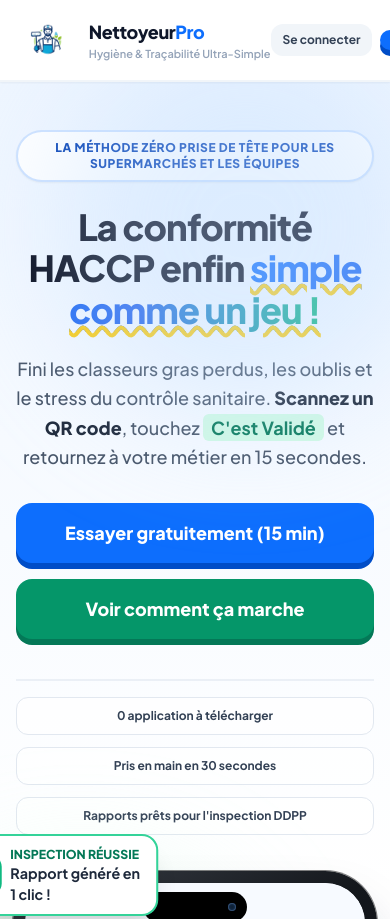
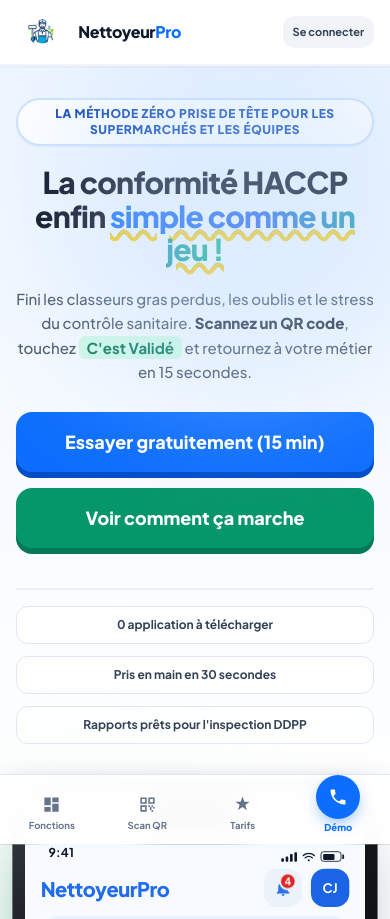
Before and after one commit to Chriscorp/nettoyeur-pro-site, a plain HTML site: page index.html in a window 390 px wide. Shown: the top 919 px of the page. Drawn offline with nearby package versions, Linux system fonts and the light colour scheme.

Commit message:
Version webapp mobile : header sans debordement, barre d'onglets fixe, meta PWA

```diff
--- a/index.html
+++ b/index.html
@@ -1,6 +1,11 @@
 <!DOCTYPE html><html class="scroll-smooth" lang="fr"><head>
 <meta charset="utf-8">
-<meta content="width=device-width, initial-scale=1.0" name="viewport">
+<meta content="width=device-width, initial-scale=1.0, viewport-fit=cover" name="viewport">
+<meta name="theme-color" content="#0d6efd">
+<meta name="apple-mobile-web-app-capable" content="yes">
+<meta name="apple-mobile-web-app-status-bar-style" content="default">
+<meta name="apple-mobile-web-app-title" content="NettoyeurPro">
+<meta name="format-detection" content="telephone=no">
 <title>NettoyeurPro - La conformité HACCP &amp; le nettoyage simples comme un jeu d'enfant</title>
 <!-- Google Fonts: Plus Jakarta Sans for ultra-friendly, readable modern UI -->
 <link href="https://fonts.googleapis.com" rel="preconnect">
@@ -138,18 +143,18 @@
   }
 </style>
 </head>
-<body class="font-sans text-slate-800 bg-[#f8faff] antialiased selection:bg-brand-blue selection:text-white">
+<body class="font-sans text-slate-800 bg-[#f8faff] antialiased selection:bg-brand-blue selection:text-white overflow-x-hidden">
 <!-- BEGIN: MainHeader -->
 <header class="sticky top-0 z-50 bg-white/95 backdrop-blur-md border-b-2 border-slate-100 shadow-sm transition-all" data-purpose="primary-navbar">
-<div class="max-w-7xl mx-auto px-4 sm:px-6 lg:px-8 h-20 flex items-center justify-between">
+<div class="max-w-7xl mx-auto px-4 sm:px-6 lg:px-8 h-16 sm:h-20 flex items-center justify-between gap-2">
 <!-- Brand Logo -->
 <a class="flex items-center gap-2.5 group shrink-0" href="#" title="Retour à l'accueil NettoyeurPro">
-<img src="logos/logo-np.png" alt="NettoyeurPro" class="h-12 sm:h-14 w-auto shrink-0 group-hover:scale-105 transition-transform" width="288" height="220">
+<img src="logos/logo-np.png" alt="NettoyeurPro" class="h-10 sm:h-14 w-auto shrink-0 group-hover:scale-105 transition-transform" width="288" height="220">
 <div class="flex flex-col min-w-0">
 <div class="flex items-center gap-1.5 whitespace-nowrap">
-<span class="text-lg sm:text-xl font-black tracking-tight text-slate-900">Nettoyeur<span class="text-brand-blue">Pro</span></span>
+<span class="text-base sm:text-xl font-black tracking-tight text-slate-900">Nettoyeur<span class="text-brand-blue">Pro</span></span>
 </div>
-<span class="text-[11px] font-semibold text-slate-400 whitespace-nowrap">Hygiène &amp; Traçabilité Ultra-Simple</span>
+<span class="hidden xs:block sm:block text-[10px] sm:text-[11px] font-semibold text-slate-400 whitespace-nowrap">Hygiène &amp; Traçabilité Ultra-Simple</span>
 </div>
 </a>
 <!-- Desktop Nav Links -->
@@ -164,12 +169,12 @@
 </a>
 </nav>
 <!-- Action Buttons -->
-<div class="flex items-center gap-2 sm:gap-3">
-<a class="inline-flex items-center justify-center px-3 py-2 sm:px-4 sm:py-2.5 rounded-xl text-xs sm:text-sm font-bold text-slate-700 bg-slate-100 hover:bg-slate-200 transition-colors whitespace-nowrap" href="https://nettoyeurpro.app.a0.dev/signin" target="_blank" rel="noopener">
+<div class="flex items-center gap-2 sm:gap-3 shrink-0">
+<a class="inline-flex items-center justify-center px-2.5 py-2 sm:px-4 sm:py-2.5 rounded-xl text-[11px] sm:text-sm font-bold text-slate-700 bg-slate-100 hover:bg-slate-200 transition-colors whitespace-nowrap" href="https://nettoyeurpro.app.a0.dev/signin" target="_blank" rel="noopener">
           Se connecter
 </a>
-<a class="tactile-press tactile-btn-blue inline-flex items-center gap-2 px-3.5 sm:px-5 py-2.5 sm:py-3 rounded-2xl text-sm sm:text-base font-extrabold text-white bg-brand-blue shadow-tactile-blue hover:brightness-105" href="mailto:contact@nettoyeur.pro?subject=Demande%20de%20d%C3%A9mo%20Nettoyeur%20Pro">
-<span class="hidden sm:inline">Demander une démo</span>
+<a aria-label="Demander une démo" class="hidden sm:inline-flex tactile-press tactile-btn-blue items-center gap-2 px-5 py-3 rounded-2xl text-base font-extrabold text-white bg-brand-blue shadow-tactile-blue hover:brightness-105" href="mailto:contact@nettoyeur.pro?subject=Demande%20de%20d%C3%A9mo%20Nettoyeur%20Pro">
+<span>Demander une démo</span>
 </a>
 </div>
 </div>
@@ -177,7 +182,7 @@
 <!-- END: MainHeader -->
 <main>
 <!-- BEGIN: HeroSection -->
-<section class="relative overflow-hidden pt-12 pb-20 lg:pt-20 lg:pb-28 bg-gradient-to-b from-blue-50 via-white to-[#f8faff]" data-purpose="hero-banner" id="demo">
+<section class="relative overflow-hidden pt-8 sm:pt-12 pb-16 sm:pb-20 lg:pt-20 lg:pb-28 bg-gradient-to-b from-blue-50 via-white to-[#f8faff]" data-purpose="hero-banner" id="demo">
 <!-- Background playful shapes -->
 <div class="absolute -top-12 -right-12 w-96 h-96 bg-blue-200/40 rounded-full blur-3xl pointer-events-none"></div>
 <div class="absolute top-1/2 -left-20 w-80 h-80 bg-emerald-100/60 rounded-full blur-3xl pointer-events-none"></div>
@@ -186,17 +191,17 @@
 <!-- Hero Text Content -->
 <div class="lg:col-span-7 text-center lg:text-left">
 <!-- Ultra-playful pill badge -->
-<div class="inline-flex items-center gap-2 px-4 py-2 rounded-full bg-white border-2 border-brand-blue/20 shadow-sm mb-6">
+<div class="inline-flex items-center gap-2 px-3.5 py-1.5 sm:px-4 sm:py-2 rounded-full bg-white border-2 border-brand-blue/20 shadow-sm mb-5 sm:mb-6">
 <span class="text-xs sm:text-sm font-black text-brand-navy uppercase tracking-wider">
                 La méthode zéro prise de tête pour les supermarchés et les équipes
 </span>
 </div>
 <!-- Big Impact Title -->
-<h1 class="text-4xl sm:text-5xl xl:text-6xl font-black text-slate-950 tracking-tight leading-[1.15] mb-6">
+<h1 class="text-[30px] xs:text-4xl sm:text-5xl xl:text-6xl font-black text-slate-950 tracking-tight leading-[1.12] mb-5 sm:mb-6">
               La conformité HACCP enfin <span class="text-transparent bg-clip-text bg-gradient-to-r from-brand-blue via-blue-600 to-emerald-500 underline decoration-yellow-400 decoration-wavy decoration-4">simple comme un jeu !</span>
 </h1>
 <!-- Subtitle -->
-<p class="text-lg sm:text-xl font-medium text-slate-600 mb-8 max-w-2xl mx-auto lg:mx-0 leading-relaxed">
+<p class="text-[15px] sm:text-xl font-medium text-slate-600 mb-7 sm:mb-8 max-w-2xl mx-auto lg:mx-0 leading-relaxed">
               Fini les classeurs gras perdus, les oublis et le stress du contrôle sanitaire.
               <span class="font-extrabold text-slate-800">Scannez un QR code</span>, touchez <span class="text-status-greenDark font-bold bg-emerald-100 px-2 py-0.5 rounded-md"> C'est Validé</span> et retournez à votre métier en 15 secondes.
 </p>
@@ -225,7 +230,7 @@
 <!-- Hero Interactive Gamified Phone Mockup -->
 <div class="lg:col-span-5 flex justify-center relative">
 <!-- Floating Gamified Badge Left -->
-<div class="absolute -top-12 -left-14 z-20 bg-white border-2 border-emerald-400 p-2.5 rounded-2xl shadow-xl flex items-center gap-2 animate-bounce-gentle max-w-[196px]">
+<div class="hidden sm:flex absolute -top-12 -left-14 z-20 bg-white border-2 border-emerald-400 p-2.5 rounded-2xl shadow-xl flex items-center gap-2 animate-bounce-gentle max-w-[196px]">
 <div class="w-10 h-10 rounded-xl bg-emerald-500 text-white flex items-center justify-center text-xl font-black">
                 ✓
 </div>
@@ -235,7 +240,7 @@
 </div>
 </div>
 <!-- Floating Gamified Badge Right -->
-<div class="absolute -bottom-16 -right-4 z-20 bg-white border-2 border-amber-400 p-2 rounded-2xl shadow-xl flex items-center gap-2 max-w-[188px]">
+<div class="hidden sm:flex absolute -bottom-16 -right-4 z-20 bg-white border-2 border-amber-400 p-2 rounded-2xl shadow-xl flex items-center gap-2 max-w-[188px]">
 <div class="w-10 h-10 rounded-xl bg-amber-500 text-white flex items-center justify-center text-xl font-black"><svg xmlns="http://www.w3.org/2000/svg" class="w-6 h-6" viewBox="0 0 24 24" fill="none" stroke="currentColor" stroke-width="2" stroke-linecap="round" stroke-linejoin="round"><path d="M10.268 21a2 2 0 0 0 3.464 0"/><path d="M3.262 15.326A1 1 0 0 0 4 17h16a1 1 0 0 0 .74-1.673C19.41 13.956 18 12.499 18 8A6 6 0 0 0 6 8c0 4.499-1.411 5.956-2.738 7.326"/></svg>
 </div>
 <div>
@@ -960,4 +965,34 @@ Ils nous accompagnent et nous soutiennent
 </div>
 </footer>
 <!-- END: MainFooter -->
+
+<!-- BEGIN: MobileAppBar (webapp, mobile uniquement) -->
+<nav aria-label="Navigation mobile" class="lg:hidden fixed bottom-0 left-0 right-0 z-[60] border-t border-slate-200" style="background:rgba(255,255,255,.98);backdrop-filter:blur(14px);-webkit-backdrop-filter:blur(14px);padding-bottom:env(safe-area-inset-bottom);box-shadow:0 -6px 20px -8px rgba(15,23,42,.12);">
+<div class="grid grid-cols-4 items-end pt-2 pb-2 px-1">
+<a class="flex flex-col items-center gap-1 py-1" href="#fonctionnalites">
+<svg class="w-[19px] h-[19px] fill-slate-500" viewBox="0 0 24 24" aria-hidden="true"><path d="M3 13h8V3H3v10zm0 8h8v-6H3v6zm10 0h8V11h-8v10zm0-18v6h8V3h-8z"/></svg>
+<span class="text-[9.5px] font-bold text-slate-500">Fonctions</span>
+</a>
+<a class="flex flex-col items-center gap-1 py-1" href="#methode-scan">
+<svg class="w-[19px] h-[19px] fill-slate-500" viewBox="0 0 24 24" aria-hidden="true"><path d="M3 11h8V3H3v8zm2-6h4v4H5V5zM3 21h8v-8H3v8zm2-6h4v4H5v-4zM13 3v8h8V3h-8zm6 6h-4V5h4v4zM13 13h2v2h-2zm2 2h2v2h-2zm2-2h2v2h-2zm2 2h2v2h-2zm-4 2h2v2h-2zm2 2h2v2h-2zm-2-4h2v2h-2z"/></svg>
+<span class="text-[9.5px] font-bold text-slate-500">Scan QR</span>
+</a>
+<a class="flex flex-col items-center gap-1 py-1" href="#tarifs">
+<svg class="w-[19px] h-[19px] fill-slate-500" viewBox="0 0 24 24" aria-hidden="true"><path d="M12 2l2.4 6.6H21l-5.4 4 2 6.6-5.6-4.2L6.4 19l2-6.6L3 8.6h6.6z"/></svg>
+<span class="text-[9.5px] font-bold text-slate-500">Tarifs</span>
+</a>
+<a class="flex flex-col items-center gap-1 py-1" href="mailto:contact@nettoyeur.pro?subject=Demande%20de%20d%C3%A9mo%20Nettoyeur%20Pro">
+<span class="bg-brand-blue text-white rounded-full w-11 h-11 -mt-3 flex items-center justify-center shadow-lg" style="box-shadow:0 6px 16px -4px rgba(13,110,253,.55);">
+<svg class="w-5 h-5 fill-white" viewBox="0 0 24 24" aria-hidden="true"><path d="M6.62 10.79c1.44 2.83 3.76 5.14 6.59 6.59l2.2-2.2c.27-.27.67-.36 1.02-.24 1.12.37 2.33.57 3.57.57.55 0 1 .45 1 1V20c0 .55-.45 1-1 1-9.39 0-17-7.61-17-17 0-.55.45-1 1-1h3.5c.55 0 1 .45 1 1 0 1.25.2 2.45.57 3.57.11.35.03.74-.25 1.02l-2.2 2.2z"/></svg>
+</span>
+<span class="text-[9.5px] font-extrabold text-brand-blue leading-none">Démo</span>
+</a>
+</div>
+</nav>
+<!-- END: MobileAppBar -->
+<style>
+  @media (max-width:1023px){
+    body{ padding-bottom:calc(72px + env(safe-area-inset-bottom)); }
+  }
+</style>
 </body></html>
```
